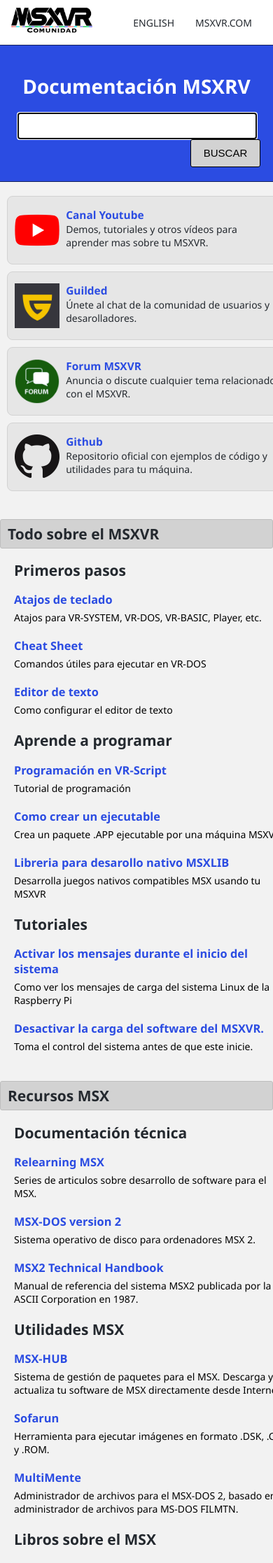
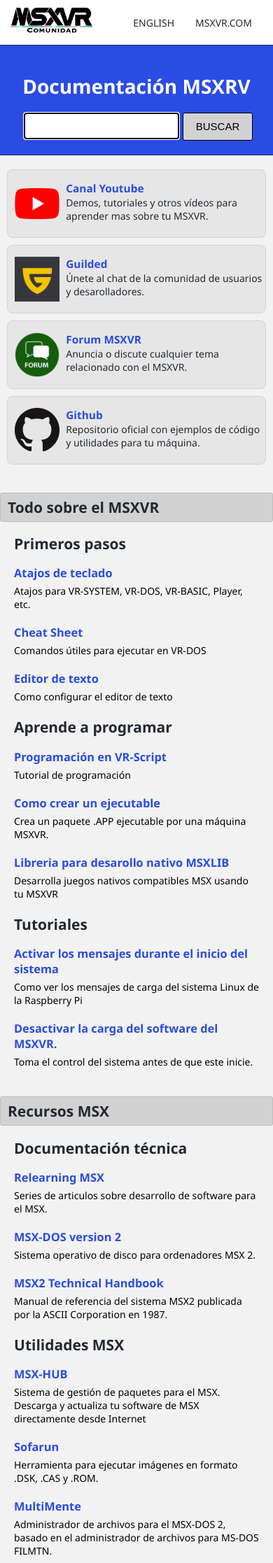
Before and after one commit to msxrv/msxrv.github.io, a Jekyll site: the page built from index.md, in a window 390 px wide. Shown: the top 2234 px of the page at 70% size. Built offline with Jekyll 4.4.1, drawn with Linux system fonts in a browser that asks for light colours.

Commit message:
More responsive CSS

```diff
--- a/assets/css/mixins/responsive.scss
+++ b/assets/css/mixins/responsive.scss
@@ -12,16 +12,12 @@
         height: 40px;
     }
 
+    input#search-box {
+        width: 200px;
+    }
+
     .row {
         display: block;
-    }
-
-    .box-links {
-        width: 100%;
-    }
-
-    .box {
-        width: 100%;
     }
 
     #document-content {
@@ -32,3 +28,20 @@
         width: 100%;
     }
 }
+
+@media screen and (min-width: 601px) {
+
+    .box-links {
+        width: 25%;
+    }
+
+    .box {
+        width: 33%;
+    }
+}
+
+@media screen and (min-width: 601px) and (max-width: 840px) {
+    .msxvr-link-logo .image.is-64x64 {
+        display: none;
+    }
+}
--- a/assets/css/msxvr.scss
+++ b/assets/css/msxvr.scss
@@ -86,13 +86,11 @@
     display: block;
     margin: 10px;
     padding: 1rem 0 1rem 0;
-    width: 25%;
 }
 
 .box {
     display: block;
     padding: 0 1.25rem;
-    width: 33%;
 }
 
 .box ul {
```
